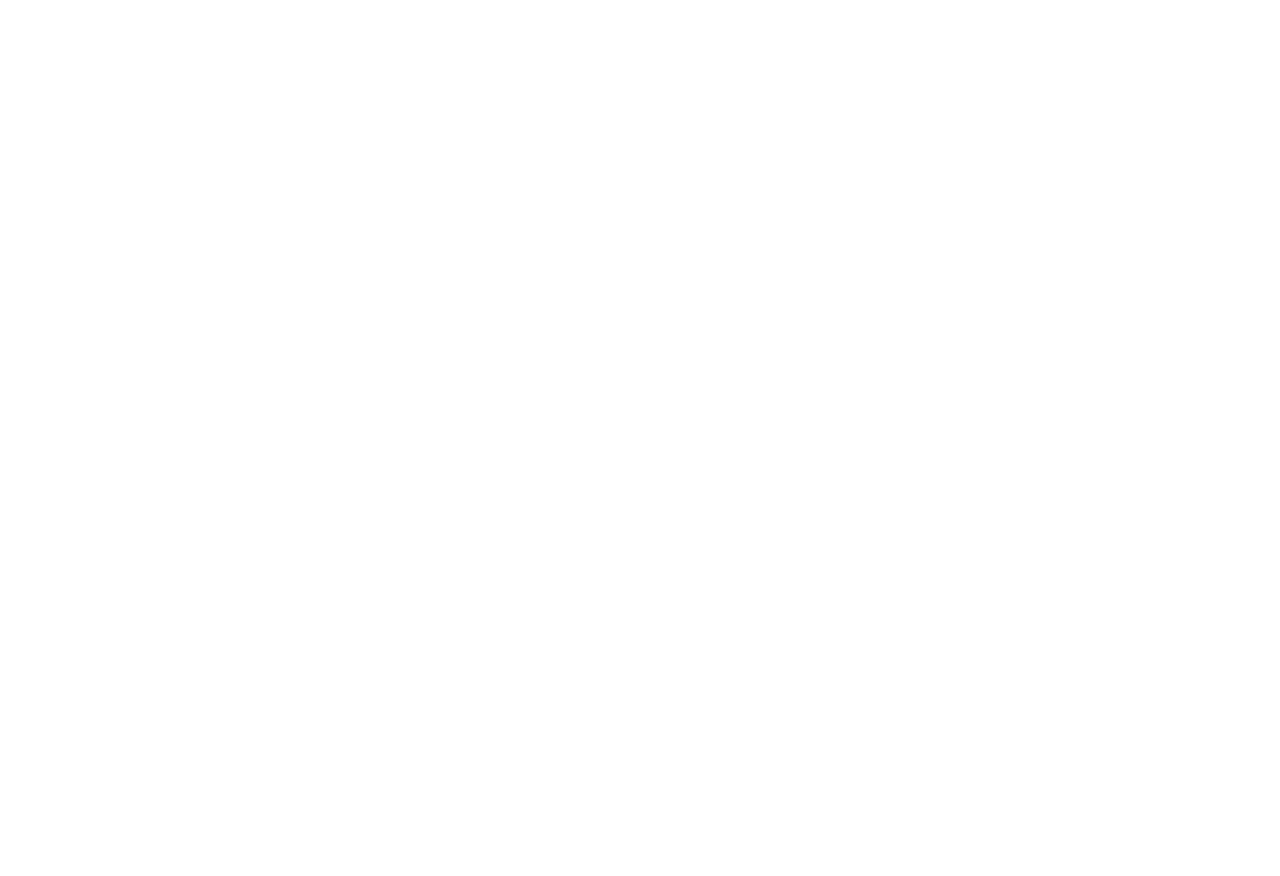
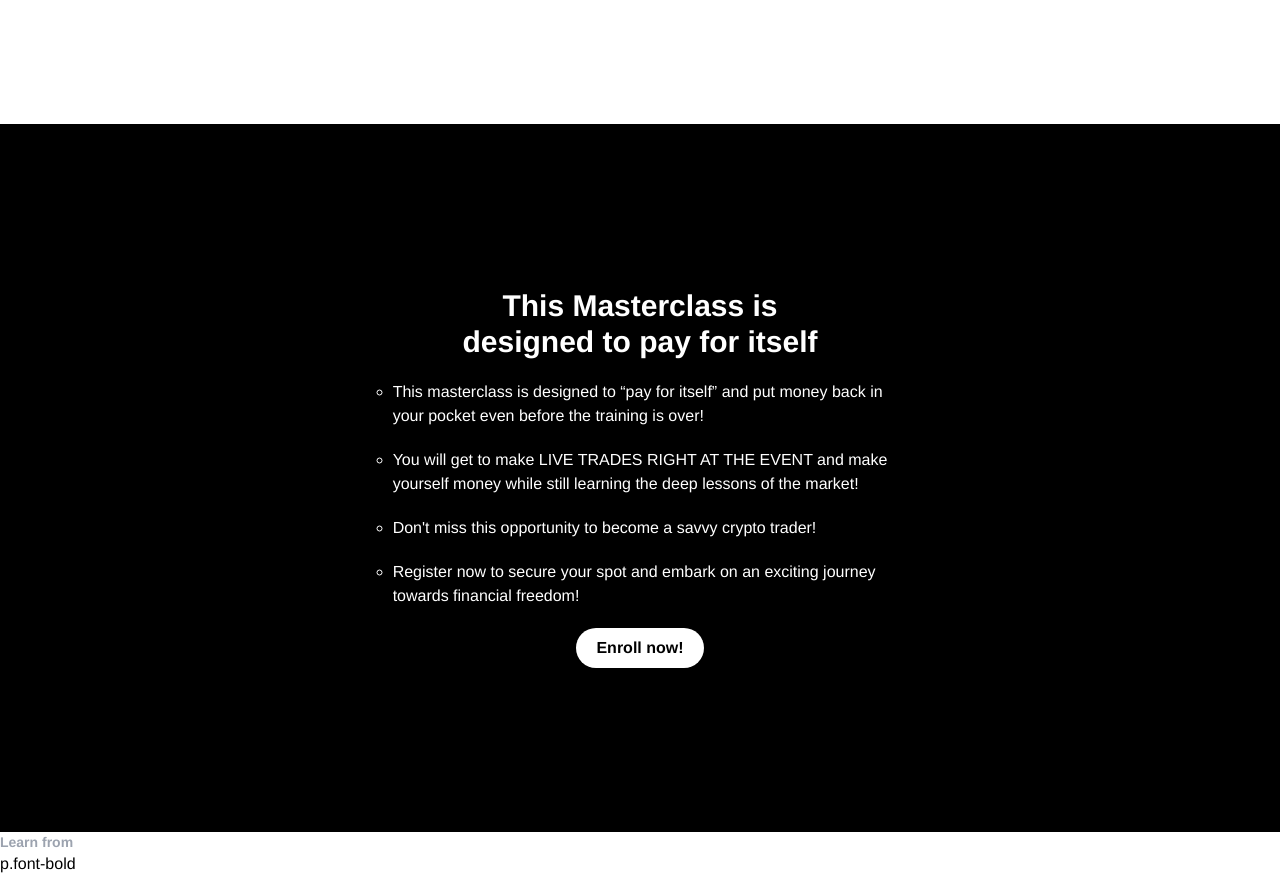
Before and after one commit to juverasworld/who-dey-breef, a Next.js app: page / in a window 1280 px wide. Shown: the part 2120-2996 px from the top of the page. Before the commit the page ends 2180 px from the top, so only its background shows below. Built offline with nearby package versions, Linux system fonts and the light colour scheme; a web font is replaced by a local one.

Commit message:
Fist commit for today

```diff
--- a/components/Hero.jsx
+++ b/components/Hero.jsx
@@ -70,7 +70,7 @@
             <p className='mt-3 md:hidden flex'><button className="rounded-full px-5 py-2 tex-sm font-bold  bg-white text-black">Enroll now!</button></p>
         </div>
 
-                <div className="flex justify-center items-center md:my-24 my-10">
+        <div className="flex justify-center items-center md:my-32 my-10">
             <div className="bg-[#FCEFEF] text-center p-4 rounded-2xl ">
                 <p className="font-bold md:text-3xl text-2xl">
                     Don't miss out on this <br /> opportunity to transform your <br className='md:block hidden' /> trading journey!
@@ -84,6 +84,30 @@
             </div>
         </div>
 
+        <div className="bg-black text-white py-5">
+            <div className="flex justify-center items-center md:my-32 my-10">
+                <div className=" text-center p-4 rounded-2xl ">
+                    <p className="font-bold md:text-3xl text-2xl">This Masterclass is <br className="md:flex hidden" />designed to pay for itself</p>
+                    <ul className='text-left'>
+                        <li className="my-5">This masterclass is designed to “pay for itself” and put money back in <br className="md:flex hidden" /> your pocket even before the training is over!
+                        </li>
+                        <li className="my-5">You will get to make LIVE TRADES RIGHT AT THE EVENT and make <br className="md:flex hidden" /> yourself money while still learning the deep lessons of the market!</li>
+                        <li className="my-5">
+                            Don't miss this opportunity to become a savvy crypto trader!
+                        </li>
+                        <li className="my-5">Register now to secure your spot and embark on an exciting journey <br className="md:flex hidden" />towards financial freedom!</li>
+                    </ul>
+                    <p className='mt-3 '><button className="rounded-full px-5 py-2 tex-sm font-bold  bg-white text-black">Enroll now!</button></p>
+                </div>
+            </div>
+        </div>
+        <div className="flex md:flex-row flex-col">
+            <div className="w-1/2">
+                <p className="text-sm font-bold text-gray-400">Learn from</p>
+                p.font-bold
+            </div>
+            <div className="w-1/2"></div>
+        </div>
     </>);
 }
 
```
Lines whose indentation alone changed are shown as unchanged.
